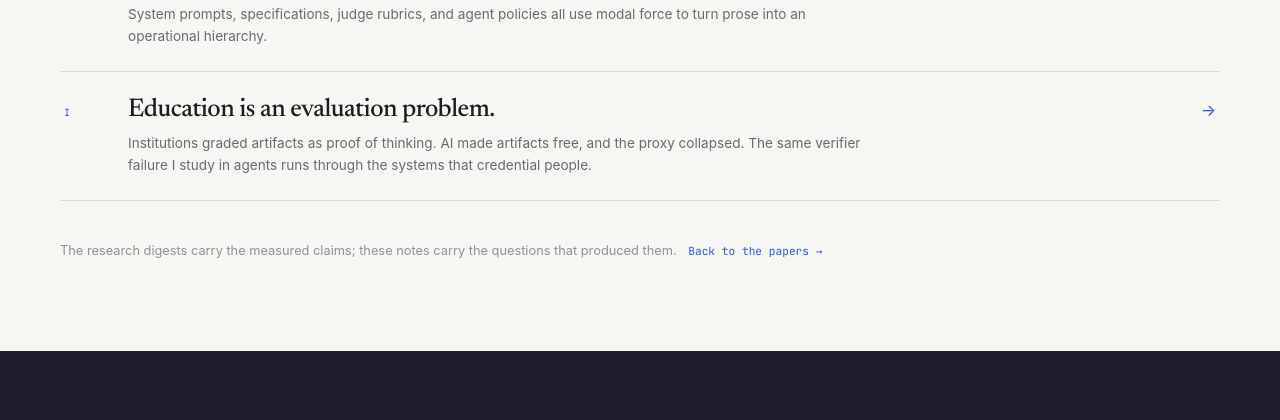
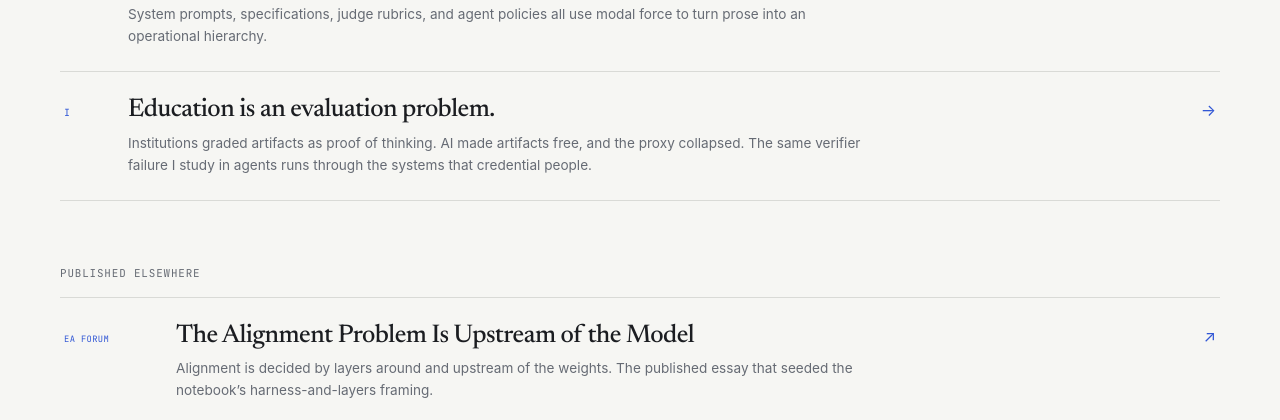
Before and after one commit to edward-lcl/edward-lcl.github.io, an Astro site: page /notes in a window 1280 px wide. Shown: the part 1416-1836 px from the top of the page. Built offline with nearby package versions, Linux system fonts and the light colour scheme; Astro itself is replaced by a stand-in of ours.

Commit message:
Reframe Algoverse as the group-focused role it is; index published writing
The Algoverse CV entry no longer leads with first-author papers — the
publications section already carries those. The role's actual story leads:
implementation and experiment coverage across concurrent groups, team
leadership through Factor-UT's evaluation design, and stand-in mentorship
when a group loses its lead. The notes index gains a "Published elsewhere"
section, restoring The Alignment Problem Is Upstream of the Model (EA
Forum), which fell out of the site during the rebuild.

```diff
--- a/src/data/site.ts
+++ b/src/data/site.ts
@@ -693,6 +693,16 @@ export const selectedSystems = [
   },
 ] as const;
 
+// Writing published on external venues: indexed from /notes/ so the notebook stays complete.
+export const publishedElsewhere = [
+  {
+    title: "The Alignment Problem Is Upstream of the Model",
+    body: "Alignment is decided by layers around and upstream of the weights. The published essay that seeded the notebook’s harness-and-layers framing.",
+    venue: "EA Forum",
+    url: "https://forum.effectivealtruism.org/posts/xBjgTH3tXmeECERGR/the-alignment-problem-is-upstream-of-the-model",
+  },
+];
+
 // Accepted work without a digest page yet: shown in the homepage rows and on the CV.
 export const additionalPapers = [
   {
--- a/src/pages/cv/index.astro
+++ b/src/pages/cv/index.astro
@@ -33,9 +33,9 @@ const experience = [
     role: "Research Engineer · multi-role",
     when: "Jun 2025 – present · remote",
     bullets: [
-      "First author of Factor-UT (AAAI 2026 Trustworthy Agentic AI Workshop) — a control protocol for untrusted AI decomposers in code generation. Led a four-person team across evaluation design (AUROC, attack success rate, audit thresholds on BigCodeBench / Inspect AI) and the full write-up.",
-      "Concurrent implementation, SOP development, and experiment coverage for 4–5 active research groups — agentic chains, eval harnesses, prompt scaffolds, statistical analysis, and paper polish, based on what each group needs to ship.",
-      "Beyond first-author work, operate as research lead and mentor: authored The Recall Debt (accepted, COLM 2026 workshop) and carried the sandbagging-detection group paper to submission after the original lead was sidelined by injury.",
+      "Implementation, SOP development, and experiment coverage across 4–5 concurrent research groups without dedicated engineering — agentic chains, eval harnesses, prompt scaffolds, statistical analysis, and submission support, based on what each group needs to ship.",
+      "Led a four-person team through Factor-UT’s evaluation design (AUROC, attack success rate, audit thresholds on BigCodeBench / Inspect AI) and full write-up; the papers themselves are listed above.",
+      "Mentor and stand-in lead when groups need one: stepped into the sandbagging-detection project mid-stream and carried it to submission after the original lead was sidelined by injury.",
     ],
   },
   {
--- a/src/pages/notes/index.astro
+++ b/src/pages/notes/index.astro
@@ -1,6 +1,6 @@
 ---
 import Layout from "../../layouts/Layout.astro";
-import { links, researchArcs } from "../../data/site";
+import { links, publishedElsewhere, researchArcs } from "../../data/site";
 ---
 
 <Layout
@@ -44,6 +44,24 @@ import { links, researchArcs } from "../../data/site";
       ))}
     </ol>
 
+    <section class="notes-elsewhere" aria-label="Published elsewhere">
+      <p class="collab-label">Published elsewhere</p>
+      <ol class="notes-list">
+        {publishedElsewhere.map((essay) => (
+          <li>
+            <a class="notes-row" href={essay.url} target="_blank" rel="noopener">
+              <span class="notes-index">{essay.venue}</span>
+              <span class="notes-copy">
+                <strong>{essay.title}</strong>
+                <span>{essay.body}</span>
+              </span>
+              <span class="notes-arrow" aria-hidden="true">↗</span>
+            </a>
+          </li>
+        ))}
+      </ol>
+    </section>
+
     <p class="notes-footnote">
       The research digests carry the measured claims; these notes carry the questions that produced them.
       <a href="/#research">Back to the papers →</a>
--- a/src/styles/global.css
+++ b/src/styles/global.css
@@ -3548,6 +3548,25 @@ a.system-card .system-link {
   color: var(--blue);
 }
 
+.notes-elsewhere {
+  margin-top: clamp(2.5rem, 5vw, 4rem);
+}
+
+.notes-elsewhere .notes-list {
+  margin-top: 0.9rem;
+}
+
+.notes-elsewhere .notes-index {
+  font-size: 0.55rem;
+  letter-spacing: 0.04em;
+  text-transform: uppercase;
+  white-space: nowrap;
+}
+
+.notes-elsewhere .notes-row {
+  grid-template-columns: 5.5rem minmax(0, 1fr) auto;
+}
+
 .notes-footnote {
   margin: 2.5rem 0 0;
   color: var(--quiet);
```
